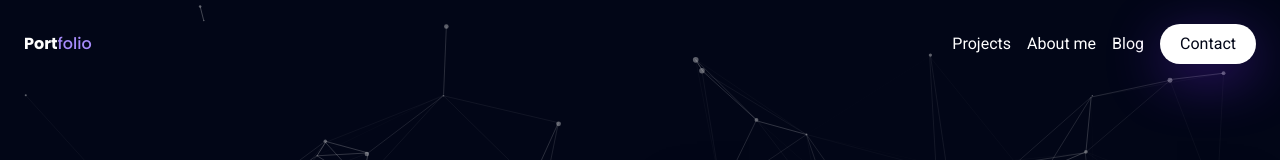
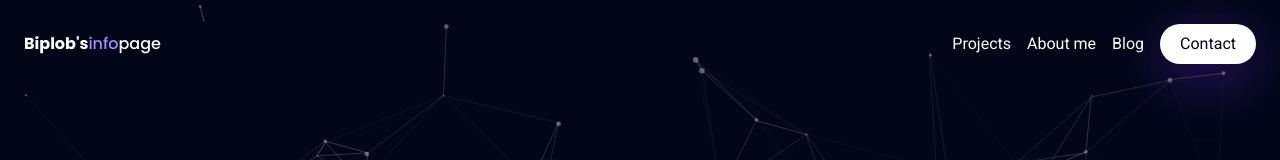
Before and after one commit to dasbiplob/My_PortFolio_Svelte, a SvelteKit app: page / in a window 1280 px wide. Shown: the top 160 px of the page. Built offline with nearby package versions, Linux system fonts and the light colour scheme.

Commit message:
Modified the with comments from Petteri

```diff
--- a/src/components/Header.svelte
+++ b/src/components/Header.svelte
@@ -30,7 +30,7 @@
 >
 <a href="/" class="duration-200 hover:text-violet-400">
     <h1 class="font-medium">
-        <b class="font-bold poppins">Port</b><span class="poppins text-violet-400">folio</span>
+        <b class="font-bold poppins">Biplob's</b><span class="poppins text-violet-400">info</span>page
     </h1>
 </a>
     <div class="sm:flex items-center gap-4 hidden">
--- a/src/components/Main.svelte
+++ b/src/components/Main.svelte
@@ -223,7 +223,7 @@
             class="flex flex-col gap-2 text-center relative before:absolute before:top-0 before:left-0 before:w-2/3 before:h-1.5 before:bg-violet-700 after:absolute after:bottom-0 after:right-0 after:w-2/3 after:h-1.5 after:bg-violet-700 py-4"
         >
             <h6 class="text-large sm:text-xl md:text-2xl">
-                Want I know.
+                What I know.
             </h6>
             <h3 class="font-semibold text-3xl sm:text-4xl md:text-5xl">
                 My <span class="poppins text-violet-400">Skills</span> .
```
